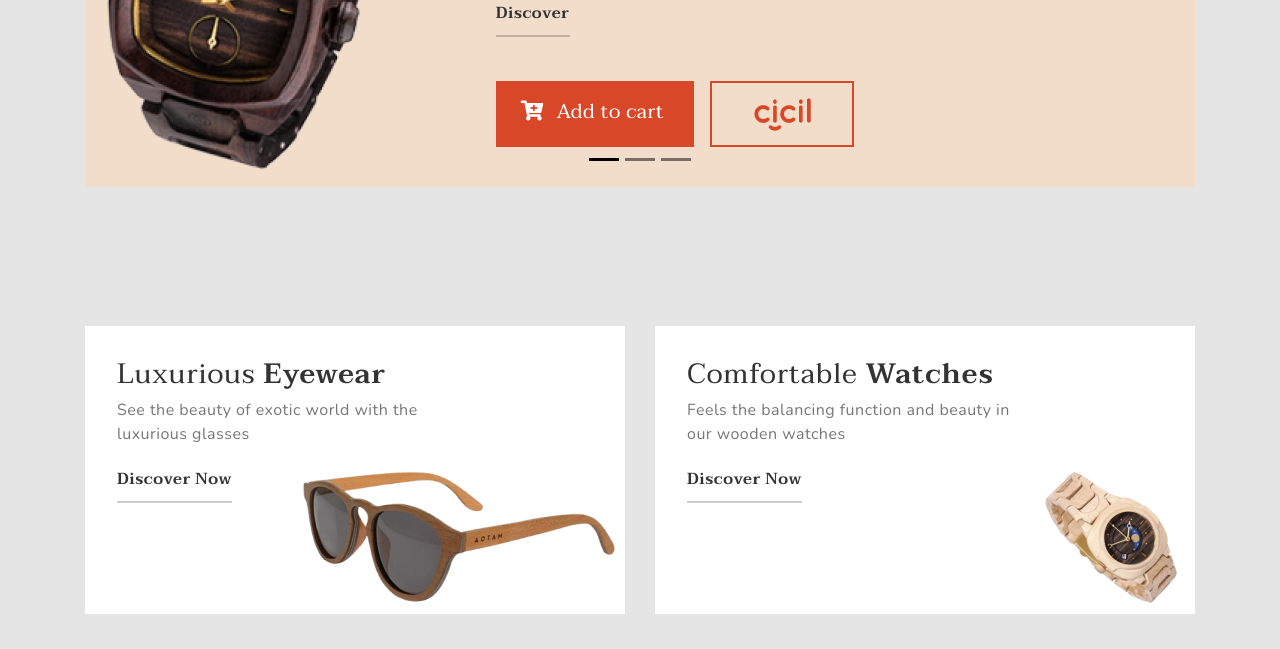
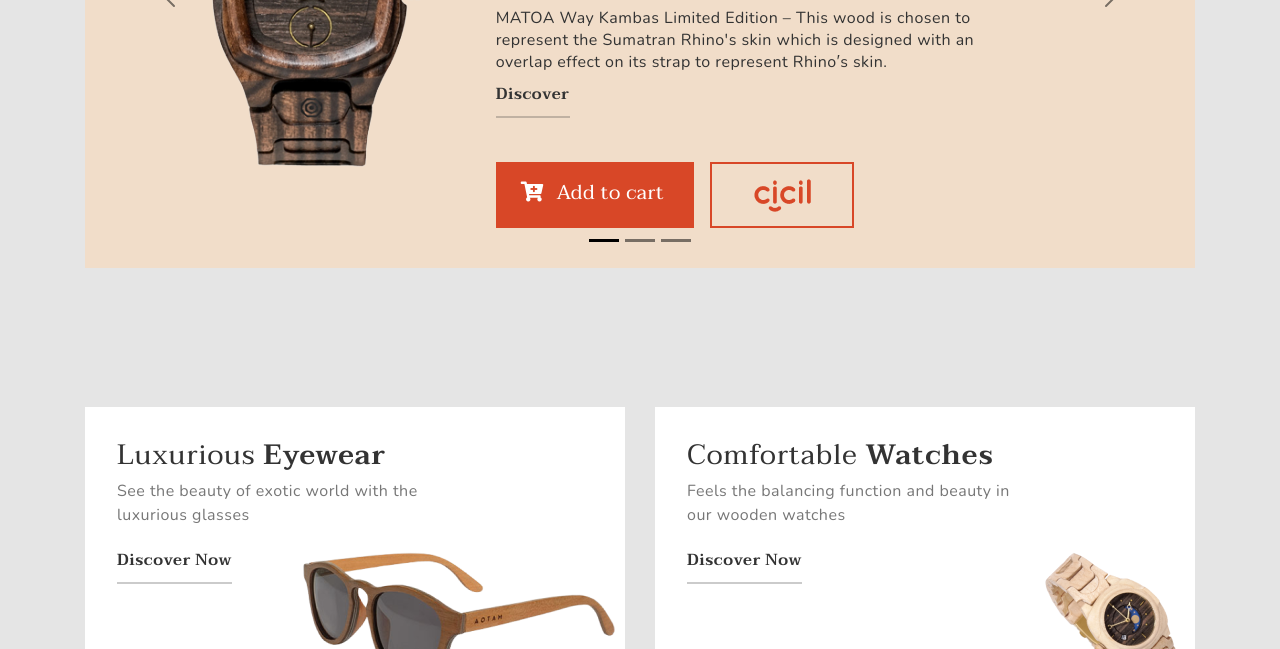
Before and after one commit to OksanaSeregina/MATOA_PROJECT, a website built with webpack: page src/index.html in a window 1280 px wide. Shown: the part 451-1100 px from the top of the page. Built offline with nearby package versions, Linux system fonts and the light colour scheme; data requests are answered from the project's data file.

Commit message:
add functiuon renderInfo

```diff
--- a/db.json
+++ b/db.json
@@ -1,113 +1,131 @@
 {
   "profile": [
     {
-      "image": "./src/images/images-serever/image1.png",
+      "image": "../src/images/images-serever/image1.png",
       "name": "Way Kambas Maple",
       "bigPrice": "Rp 1.280.000",
+      "detail": "MATOA Way Kambas Maple – This wood is chosen to represent the Sumatran Rhino's skin which is designed with an overlap effect on its strap to represent Rhino′s skin.",
       "id": 1
     },
     {
-      "image": "./src/images/images-serever/image2.png",
+      "image": "../src/images/images-serever/image2.png",
       "name": "Kaili",
       "bigPrice": "Rp 950.000",
+      "detail": "MATOA Kaili – This wood is chosen to represent the Sumatran Rhino's skin which is designed with an overlap effect on its strap to represent Rhino′s skin.",
       "id": 2
     },
     {
-      "image": "./src/images/images-serever/image3.png",
+      "image": "../src/images/images-serever/image3.png",
       "name": "Sunda",
       "bigPrice": "Rp 1.170.000",
+      "detail": "MATOA Sunda – This wood is chosen to represent the Sumatran Rhino's skin which is designed with an overlap effect on its strap to represent Rhino′s skin.",
       "id": 3
     },
     {
-      "image": "./src/images/images-serever/image4.png",
+      "image": "../src/images/images-serever/image4.png",
       "name": "Tomia Ebony",
       "smallPrice": "Rp 1.280.000",
       "bigPrice": "Rp 960.000",
+      "detail": "MATOA Tomia Ebony – This wood is chosen to represent the Sumatran Rhino's skin which is designed with an overlap effect on its strap to represent Rhino′s skin.",
       "id": 4
     },
     {
-      "image": "./src/images/images-serever/image5.png",
+      "image": "../src/images/images-serever/image5.png",
       "name": "Mori",
       "bigPrice": "Rp 950.000",
+      "detail": "MATOA Mori – This wood is chosen to represent the Sumatran Rhino's skin which is designed with an overlap effect on its strap to represent Rhino′s skin.",
       "id": 5
     },
     {
-      "image": "./src/images/images-serever/image6.png",
+      "image": "../src/images/images-serever/image6.png",
       "name": "Alor",
       "bigPrice": "Rp 1.170.000",
+      "detail": "MATOA Alor – This wood is chosen to represent the Sumatran Rhino's skin which is designed with an overlap effect on its strap to represent Rhino′s skin.",
       "id": 6
     },
     {
-      "image": "./src/images/images-serever/image7.png",
+      "image": "../src/images/images-serever/image7.png",
       "name": "Sikka (Ebony &amp; Maple)",
       "bigPrice": "Rp 1.198.000",
+      "detail": "MATOA Sikka (Ebony &amp; Maple) – This wood is chosen to represent the Sumatran Rhino's skin which is designed with an overlap effect on its strap to represent Rhino′s skin.",
       "id": 7
     },
     {
-      "image": "./src/images/images-serever/image8.png",
+      "image": "../src/images/images-serever/image8.png",
       "name": "Lore Walnut",
       "bigPrice": "Rp 1.280.000",
+      "detail": "MATOA Lore Walnut – This wood is chosen to represent the Sumatran Rhino's skin which is designed with an overlap effect on its strap to represent Rhino′s skin.",
       "id": 8
     },
     {
-      "image": "./src/images/images-serever/image9.png",
+      "image": "../src/images/images-serever/image9.png",
       "name": "Way Kambas Limited Edition",
       "bigPrice": "Rp 1.170.000",
+      "detail": "MATOA Way Kambas Limited Edition – This wood is chosen to represent the Sumatran Rhino's skin which is designed with an overlap effect on its strap to represent Rhino′s skin.",
       "id": 9
     },
     {
-      "image": "./src/images/images-serever/image1.png",
+      "image": "../src/images/images-serever/image1.png",
       "name": "Way Kambas Maple",
       "bigPrice": "Rp 1.280.000",
+      "detail": "MATOA Way Kambas Maple – This wood is chosen to represent the Sumatran Rhino's skin which is designed with an overlap effect on its strap to represent Rhino′s skin.",
       "id": 10
     },
     {
-      "image": "./src/images/images-serever/image2.png",
+      "image": "../src/images/images-serever/image2.png",
       "name": "Kaili",
       "bigPrice": "Rp 950.000",
+      "detail": "MATOA Kaili – This wood is chosen to represent the Sumatran Rhino's skin which is designed with an overlap effect on its strap to represent Rhino′s skin.",
       "id": 11
     },
     {
-      "image": "./src/images/images-serever/image3.png",
+      "image": "../src/images/images-serever/image3.png",
       "name": "Sunda",
       "bigPrice": "Rp 1.170.000",
+      "detail": "MATOA Sunda – This wood is chosen to represent the Sumatran Rhino's skin which is designed with an overlap effect on its strap to represent Rhino′s skin.",
       "id": 12
     },
     {
-      "image": "./src/images/images-serever/image4.png",
+      "image": "../src/images/images-serever/image4.png",
       "name": "Tomia Ebony",
       "smallPrice": "Rp 1.280.000",
       "bigPrice": "Rp 960.000",
+      "detail": "MATOA Tomia Ebony – This wood is chosen to represent the Sumatran Rhino's skin which is designed with an overlap effect on its strap to represent Rhino′s skin.",
       "id": 13
     },
     {
-      "image": "./src/images/images-serever/image5.png",
+      "image": "../src/images/images-serever/image5.png",
       "name": "Mori",
       "bigPrice": "Rp 950.000",
+      "detail": "MATOA Mori – This wood is chosen to represent the Sumatran Rhino's skin which is designed with an overlap effect on its strap to represent Rhino′s skin.",
       "id": 14
     },
     {
-      "image": "./src/images/images-serever/image6.png",
+      "image": "../src/images/images-serever/image6.png",
       "name": "Alor",
       "bigPrice": "Rp 1.170.000",
+      "detail": "MATOA Alor – This wood is chosen to represent the Sumatran Rhino's skin which is designed with an overlap effect on its strap to represent Rhino′s skin.",
       "id": 15
     },
     {
-      "image": "./src/images/images-serever/image7.png",
+      "image": "../src/images/images-serever/image7.png",
       "name": "Sikka (Ebony &amp; Maple)",
       "bigPrice": "Rp 1.198.000",
+      "detail": "MATOA Sikka (Ebony &amp; Maple) – This wood is chosen to represent the Sumatran Rhino's skin which is designed with an overlap effect on its strap to represent Rhino′s skin.",
       "id": 16
     },
     {
-      "image": "./src/images/images-serever/image8.png",
+      "image": "../src/images/images-serever/image8.png",
       "name": "Lore Walnut",
       "bigPrice": "Rp 1.280.000",
+      "detail": "MATOA Lore Walnut – This wood is chosen to represent the Sumatran Rhino's skin which is designed with an overlap effect on its strap to represent Rhino′s skin.",
       "id": 17
     },
     {
-      "image": "./src/images/images-serever/image9.png",
+      "image": "../src/images/images-serever/image9.png",
       "name": "Way Kambas Limited Edition",
       "bigPrice": "Rp 1.170.000",
+      "detail": "MATOA Way Kambas Limited Edition – This wood is chosen to represent the Sumatran Rhino's skin which is designed with an overlap effect on its strap to represent Rhino′s skin.",
       "id": 18
     }
   ]
--- a/src/index.html
+++ b/src/index.html
@@ -155,7 +155,7 @@
       </div>
       <div class="carousel-inner">
         <div class="carousel-item active" data-bs-interval="10000">
-          <img src="./images/Clock.png" class="d-block w-36" alt="..." />
+          <img src="./images/Clock.png" class="d-block w-36" alt="clock" />
           <div class="carousel-caption d-none d-md-block">
             <h1 class="way">WAY KAMBAS MINI EBONY</h1>
             <hr class="under-way" />
@@ -181,7 +181,7 @@
           </div>
         </div>
         <div class="carousel-item" data-bs-interval="2000">
-          <img src="./images/Clock.png" class="d-block w-36" alt="..." />
+          <img src="./images/Clock.png" class="d-block w-36" alt="clock" />
           <div class="carousel-caption d-none d-md-block">
             <h1 class="way">WAY KAMBAS MINI EBONY</h1>
             <hr class="under-way" />
@@ -207,7 +207,7 @@
           </div>
         </div>
         <div class="carousel-item">
-          <img src="./images/Clock.png" class="d-block w-36" alt="..." />
+          <img src="./images/Clock.png" class="d-block w-36" alt="clock" />
           <div class="carousel-caption d-none d-md-block carous-text">
             <h1 class="way">WAY KAMBAS MINI EBONY</h1>
             <hr class="under-way" />
--- a/src/js/script.js
+++ b/src/js/script.js
@@ -56,3 +56,105 @@
 };
 
 document.querySelector(".see__more").addEventListener("click", showCatalog);
+
+//Getting data from the server
+
+let INFO_URL = "http://localhost:3000/profile";
+
+const getResourse = async (url) => {
+  const res = await fetch(url);
+
+  if (!res.ok) {
+    throw new Error(`${res.status}!!!!!`);
+  }
+  return res.json();
+};
+
+//Request to the server
+
+const getInfo = async () => {
+  const res = await getResourse(INFO_URL);
+
+  return res;
+};
+
+//Render info
+
+const renderInfo = async () => {
+  const data = await getInfo();
+  //console.log(data);
+  for (let key in data) {
+    console.log(data[key]);
+    document.querySelector(".carousel-inner").innerHTML = "";
+    document.querySelector(".carousel-inner").innerHTML += `
+    <div class="carousel-item active" data-bs-interval="10000">
+    <img src=${data[key].image} class="d-block w-36" alt="clock" />
+    <div class="carousel-caption d-none d-md-block">
+      <h1 class="way">${data[key].name}</h1>
+      <hr class="under-way" />
+      <p class="text__pink">${data[key].detail}</p>
+      <h3 class="text__discover">Discover</h3>
+      <hr class="discover" />
+      <div class="button__pink">
+        <div class="button1">
+          <a class="add__cart" href="#"
+            ><i class="fas fa-cart-plus"></i>Add to cart</a
+          >
+        </div>
+        <div class="button2">
+          <a class="cicil" href="#"
+            ><img src="./images/Cicil.png" alt="cicil"
+          /></a>
+        </div>
+      </div>
+    </div>
+  </div>
+  <div class="carousel-item" data-bs-interval="2000">
+    <img src=${data[key].image} class="d-block w-36" alt="..." />
+    <div class="carousel-caption d-none d-md-block">
+      <h1 class="way">${data[key].name}</h1>
+      <hr class="under-way" />
+      <p class="text__pink">${data[key].detail}</p>
+      <h3 class="text__discover">Discover</h3>
+      <hr class="discover" />
+      <div class="button__pink">
+        <div class="button1">
+          <a class="add__cart" href="#"
+            ><i class="fas fa-cart-plus"></i>Add to cart</a
+          >
+        </div>
+        <div class="button2">
+          <a class="cicil" href="#"
+            ><img src="./images/Cicil.png" alt="cicil"
+          /></a>
+        </div>
+      </div>
+    </div>
+  </div>
+  <div class="carousel-item">
+    <img src=${data[key].image} class="d-block w-36" alt="..." />
+    <div class="carousel-caption d-none d-md-block carous-text">
+      <h1 class="way">${data[key].name}</h1>
+      <hr class="under-way" />
+      <p class="text__pink">${data[key].detail}</p>
+      <h3 class="text__discover">Discover</h3>
+      <hr class="discover" />
+      <div class="button__pink">
+        <div class="button1">
+          <a class="add__cart" href="#"
+            ><i class="fas fa-cart-plus"></i>Add to cart</a
+          >
+        </div>
+        <div class="button2">
+          <a class="cicil" href="#"
+            ><img src="./images/Cicil.png" alt="cicil"
+          /></a>
+        </div>
+      </div>
+    </div>
+  </div>
+  `;
+  }
+};
+
+renderInfo();
```
